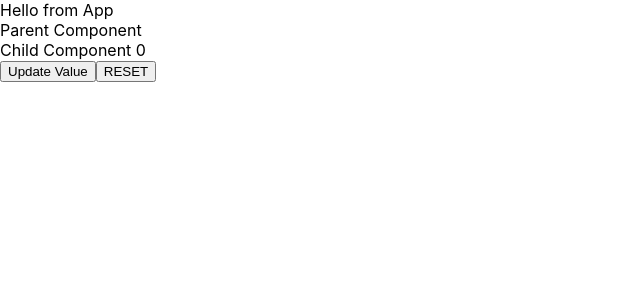
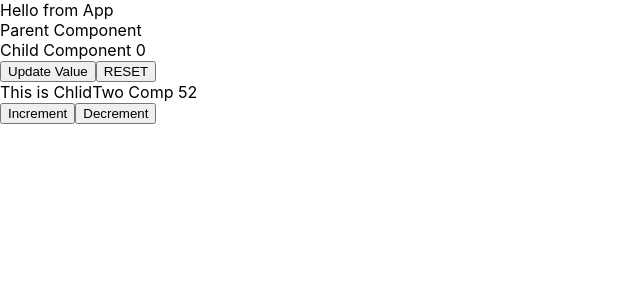
Before and after one commit to qfaizan401/React-useContext-Demo, a React (Create React App) app: page / in a window 1280 px wide. Shown: the top 300 px of the page, without its empty margins (0-640 px from the left). Built offline with nearby package versions, Linux system fonts and the light colour scheme.

Commit message:
useReducer

```diff
--- /dev/null
+++ b/src/ChildTwo.js
@@ -0,0 +1,16 @@
+import React, { useReducer } from 'react'
+import NumberReducer from './NumberReducer'
+
+const ChlidTwo = () => {
+    let [state, dispatch] = useReducer(NumberReducer, 52)
+    return(
+        <div>
+            This is ChlidTwo Comp {state}
+            <br/>
+            <button onClick={ () => { dispatch({ type:"INCREMENT" }) } }>Increment</button>
+            <button onClick={ () => { dispatch({ type:"DECREMENT" }) } }>Decrement</button>
+        </div>
+    )
+}
+
+export default ChlidTwo
--- /dev/null
+++ b/src/NumberReducer.js
@@ -0,0 +1,10 @@
+const NumberReducer = (state, action) => {
+    switch (action.type) {
+        case 'INCREMENT':
+            return state +1
+        case 'DECREMENT':
+            return state - 1
+    }
+}
+
+export default NumberReducer
--- a/src/Parent.js
+++ b/src/Parent.js
@@ -1,11 +1,13 @@
 import React from 'react'
 import Child from './Child'
+import ChlidTwo from './ChildTwo'
 
 const Parent = () => {
     return(
         <div>
             Parent Component
             <Child />
+            <ChlidTwo />
         </div>
     )
 }
```
